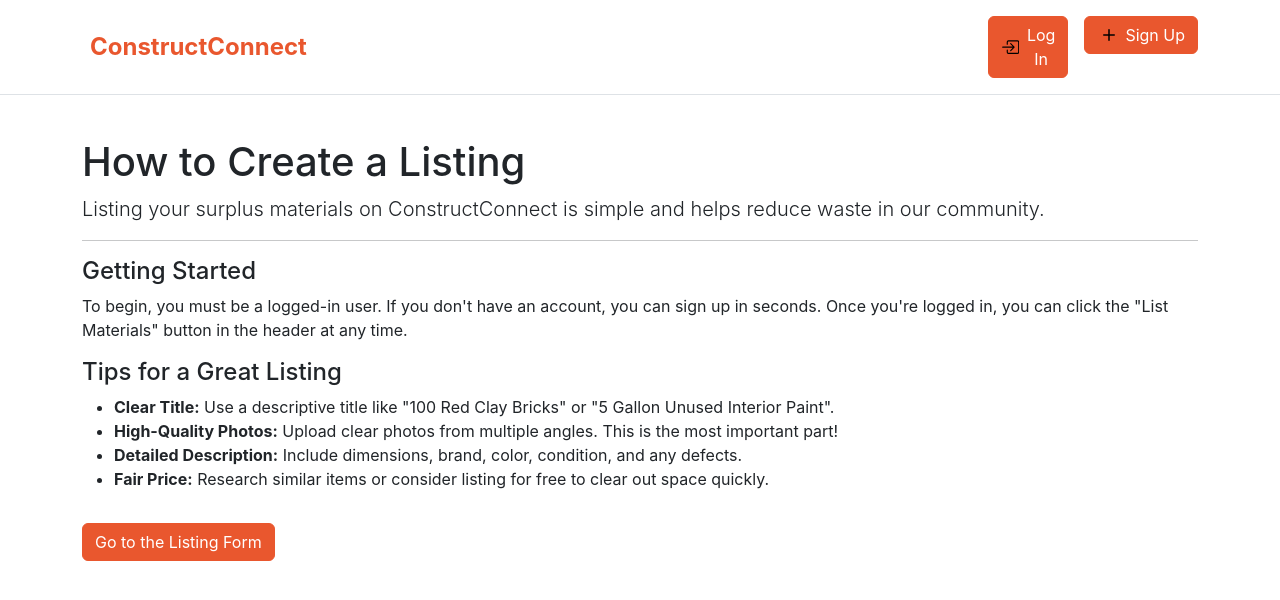
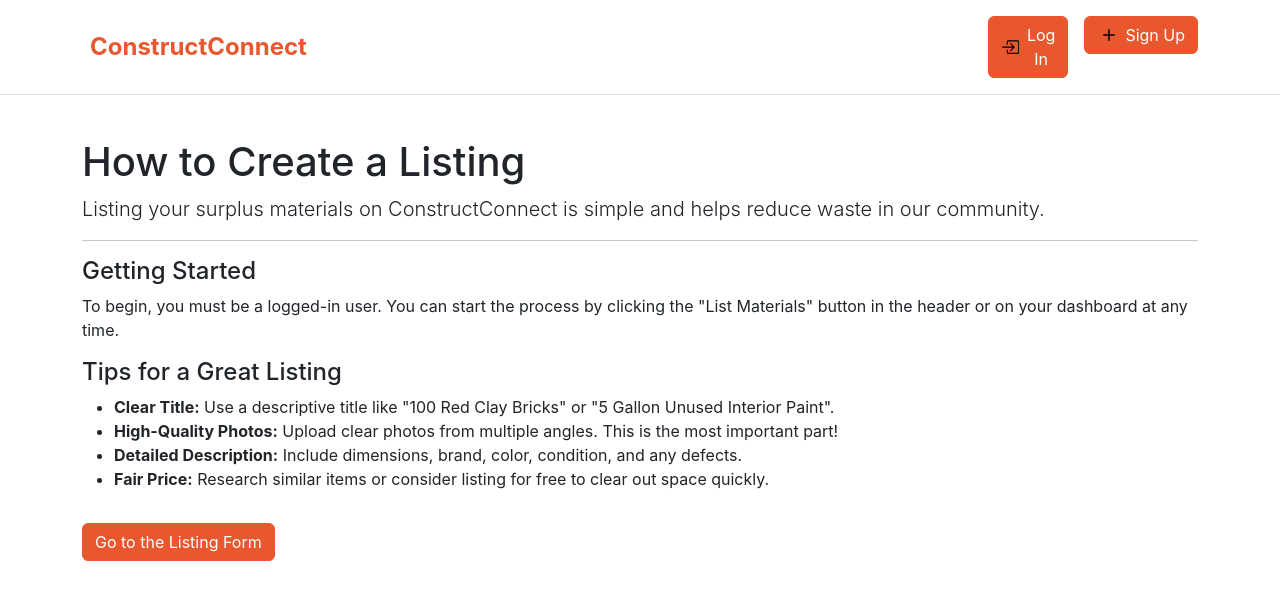
Before and after one commit to SanKethKota0756/construct-connect, a React (Create React App) app in the folder frontend/: page /create-listing in a window 1280 px wide. Shown: the top 600 px of the page. Built offline with nearby package versions, Linux system fonts and the light colour scheme; no server answers.

Commit message:
Feat: Add informational pages for footer links

```diff
--- a/frontend/src/App.js
+++ b/frontend/src/App.js
@@ -11,7 +11,7 @@ import HomePage from './pages/HomePage';
 import SignUpPage from './pages/SignUpPage';
 import LoginPage from './pages/LoginPage';
 import DashboardPage from './pages/DashboardPage';
-import ListingCreatePage from './pages/ListingCreatePage'; // The renamed form page
+import ListingCreatePage from './pages/ListingCreatePage'; // Renamed form page
 import ListingDetailPage from './pages/ListingDetailPage';
 import ListingEditPage from './pages/ListingEditPage';
 import ProfilePage from './pages/ProfilePage';
@@ -28,7 +28,7 @@ import PricingTipsPage from './pages/info/PricingTipsPage';
 import CareersPage from './pages/info/CareersPage';
 import ContactPage from './pages/info/ContactPage';
 import SearchInfoPage from './pages/info/SearchInfoPage';
-import CreateListingInfoPage from './pages/info/CreateListingInfoPage'; // The new info page
+import CreateListingInfoPage from './pages/info/CreateListingInfoPage'; // New info page
 
 import './App.css';
 
@@ -51,12 +51,12 @@ function App() {
 
               {/* Private Routes */}
               <Route path="/dashboard" element={<DashboardPage />} />
-              <Route path="/listings/new" element={<ListingCreatePage />} /> {/* The new form route */}
+              <Route path="/listings/new" element={<ListingCreatePage />} /> {/* New route for the form */}
               <Route path="/listing/:id/edit" element={<ListingEditPage />} />
               <Route path="/profile-settings" element={<ProfilePage />} />
 
-              {/* Informational Pages from Footer */}
-              <Route path="/create-listing" element={<CreateListingInfoPage />} /> {/* Info page route */}
+              {/* Informational Pages */}
+              <Route path="/create-listing" element={<CreateListingInfoPage />} /> {/* Route for the info page */}
               <Route path="/search" element={<SearchInfoPage />} />
               <Route path="/about" element={<AboutUsPage />} />
               <Route path="/how-to-buy" element={<HowToBuyPage />} />
--- a/frontend/src/components/Header.jsx
+++ b/frontend/src/components/Header.jsx
@@ -39,7 +39,7 @@ const Header = () => {
           <Nav className="ms-auto">
             {userInfo ? (
               <>
-                {/* UPDATED: This button now points to /listings/new */}
+                {/* This button now points to the new form route */}
                 <Link to="/listings/new" className="btn-link-wrapper">
                     <Button variant="orange" className="btn-orange d-flex align-items-center me-3">
                         <Plus size={24} className="me-1"/> List Materials
@@ -58,7 +58,7 @@ const Header = () => {
                     <NavDropdown.Item as={Link} to="/profile-settings"><GearFill className="me-2" /> Profile Settings</NavDropdown.Item>
                     <NavDropdown.Item as={Link} to="/messages"><ChatDots className="me-2" /> Messages</NavDropdown.Item>
                     <NavDropdown.Divider />
-                    {/* UPDATED: This link now points to /listings/new */}
+                    {/* This link also points to the new form route */}
                     <NavDropdown.Item as={Link} to="/listings/new"><Building className="me-2" /> Become a Seller</NavDropdown.Item>
                     <NavDropdown.Divider />
                     <NavDropdown.Item onClick={handleLogout} className="text-danger"><BoxArrowLeft className="me-2" /> Log Out</NavDropdown.Item>
--- a/frontend/src/pages/DashboardPage.jsx
+++ b/frontend/src/pages/DashboardPage.jsx
@@ -1,4 +1,4 @@
-// frontend/src/pages/DashboardPage.jsx - FULLY CORRECTED
+// frontend/src/pages/DashboardPage.jsx - COMPLETE AND FINAL VERSION
 
 import React, { useState, useEffect, useContext } from 'react';
 import { AuthContext } from '../context/AuthContext';
@@ -17,7 +17,10 @@ const DashboardPage = () => {
   const [success, setSuccess] = useState('');
 
   const fetchMyListings = React.useCallback(async () => {
-    if (!userInfo || !userInfo.token) { setLoading(false); return; }
+    if (!userInfo || !userInfo.token) {
+      setLoading(false);
+      return;
+    }
     try {
       setLoading(true);
       const { data } = await API.get('/api/listings/my-listings');
@@ -29,15 +32,18 @@ const DashboardPage = () => {
     }
   }, [userInfo]);
 
-  useEffect(() => { fetchMyListings(); }, [fetchMyListings]);
+  useEffect(() => {
+    fetchMyListings();
+  }, [fetchMyListings]);
 
   const markAsSoldHandler = async (id) => {
-    setSuccess(''); setError('');
+    setSuccess('');
+    setError('');
     if (window.confirm('Are you sure you want to mark this item as sold?')) {
       try {
         await API.put(`/api/listings/${id}/sold`);
         setSuccess('Listing marked as sold successfully!');
-        fetchMyListings();
+        fetchMyListings(); // Refresh the list
       } catch (err) {
         setError(err.response?.data?.message || err.message);
       }
@@ -51,8 +57,8 @@ const DashboardPage = () => {
       try {
         await API.delete(`/api/listings/${id}`);
         setSuccess('Listing deleted successfully!');
-        fetchMyListings();
-      } catch (err) { // --- THE FIX IS HERE ---
+        fetchMyListings(); // Refresh the list
+      } catch (err) {
         setError(err.response?.data?.message || err.message);
       }
     }
@@ -64,8 +70,15 @@ const DashboardPage = () => {
   return (
     <Container className="py-5">
       <Row className="align-items-center mb-4">
-        <Col><h1>Dashboard</h1><p className="text-muted">Manage your listings and messages</p></Col>
-        <Col className="text-end"><Link to="/listings/new"><Button variant="orange" className="btn-orange">+ Create New Listing</Button></Link></Col>
+        <Col>
+          <h1>Dashboard</h1>
+          <p className="text-muted">Manage your listings and messages</p>
+        </Col>
+        <Col className="text-end">
+          <Link to="/listings/new">
+            <Button variant="orange" className="btn-orange">+ Create New Listing</Button>
+          </Link>
+        </Col>
       </Row>
       <Row className="mb-4">
         <Col md={4}><Card body className="text-center shadow-sm"><Card.Title>Active Listings</Card.Title><Card.Text className="fs-2 fw-bold">{activeListings.length}</Card.Text></Card></Col>
@@ -77,12 +90,18 @@ const DashboardPage = () => {
       {success && <Alert variant="success" onClose={() => setSuccess('')} dismissible>{success}</Alert>}
 
       {loading ? (
-        <div className="text-center"><Spinner animation="border" /></div>
+        <div className="text-center py-5"><Spinner animation="border" /></div>
       ) : (
         <Tabs defaultActiveKey="active" id="listings-tabs" className="mb-3" fill>
           <Tab eventKey="active" title={`Active Listings (${activeListings.length})`}>
             {activeListings.length === 0 ? (
-              <EmptyState icon={ListTask} title="You don't have any active listings yet." message="Ready to clear out some space? List your surplus materials now." buttonText="+ Create Your First Listing" buttonLink="/listings/new" />
+              <EmptyState
+                icon={ListTask}
+                title="You don't have any active listings yet."
+                message="Ready to clear out some space? List your surplus materials now."
+                buttonText="+ Create Your First Listing"
+                buttonLink="/listings/new"
+              />
             ) : (
               <div>
                 {activeListings.map(listing => (
@@ -93,7 +112,12 @@ const DashboardPage = () => {
           </Tab>
           <Tab eventKey="sold" title={`Sold Items (${soldListings.length})`}>
             {soldListings.length === 0 ? (
-              <EmptyState icon={ListTask} title="No sold items yet." message="Once you mark an item as sold, it will appear here." showButton={false} />
+              <EmptyState
+                icon={ListTask}
+                title="No sold items yet."
+                message="Once you mark an item as sold, it will appear here."
+                showButton={false}
+              />
             ) : (
               <div>
                 {soldListings.map(listing => (
--- a/frontend/src/pages/info/CreateListingInfoPage.jsx
+++ b/frontend/src/pages/info/CreateListingInfoPage.jsx
@@ -14,7 +14,7 @@ const CreateListingInfoPage = () => {
       <hr />
       <h4>Getting Started</h4>
       <p>
-        To begin, you must be a logged-in user. If you don't have an account, you can sign up in seconds. Once you're logged in, you can click the "List Materials" button in the header at any time.
+        To begin, you must be a logged-in user. You can start the process by clicking the "List Materials" button in the header or on your dashboard at any time.
       </p>
       <h4>Tips for a Great Listing</h4>
       <ul>
```
Also changed, not shown: frontend/src/pages/ListingCreatePage.jsx (line endings or trailing spaces).
